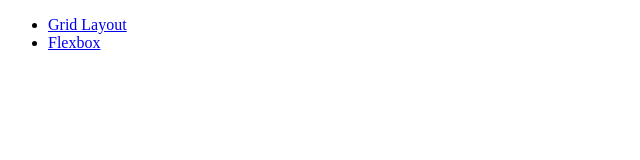
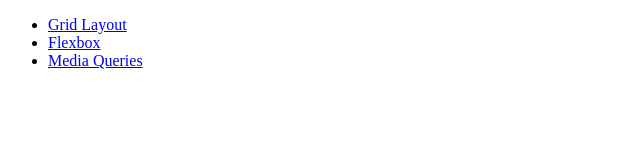
Before and after one commit to jungandreas/IuK_II_M, a plain HTML site: page index.html in a window 1280 px wide. Shown: the whole page, without its empty margins (0-640 px from the left). Drawn offline with Linux system fonts and the light colour scheme.

Commit message:
Vorlesung 3 added

```diff
--- a/index.html
+++ b/index.html
@@ -7,6 +7,7 @@
 	<ul>
 		<li><a href="Vorlesung1/arbeitsauftrag-getting-started_2_css-selectors.html">Grid Layout</a></li>
 		<li><a href="Vorlesung2/arbeitsauftrag-flexbox.html">Flexbox</a></li>
+		<li><a href="Vorlesung3/arbeitsauftrag_media-queries.html">Media Queries</a></li>
 	</ul>
 </body>
 </html>
```
